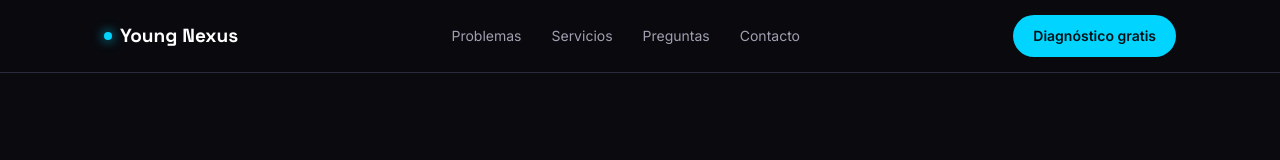
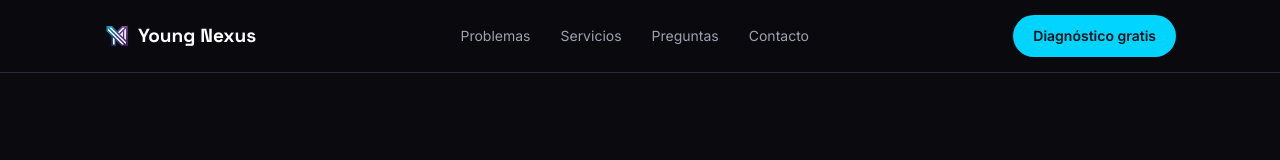
Before and after one commit to youngnexuscontacto-hub/young-nexus-landing, a plain HTML site: page index.html in a window 1280 px wide. Shown: the top 160 px of the page. Drawn offline with Linux system fonts and the light colour scheme.

Commit message:
Reemplaza el punto decorativo por el logo en la barra de navegacion
Sustituye el span decorativo por el monograma de marca, alineando la
navegacion con la identidad usada en redes, documentos y previsualizacion.

```diff
--- a/index.html
+++ b/index.html
@@ -45,7 +45,7 @@
   nav{position:sticky; top:0; z-index:50; background:rgba(10,10,15,0.88); backdrop-filter:blur(10px); border-bottom:1px solid var(--line);}
   nav .wrap{display:flex; align-items:center; justify-content:space-between; height:72px;}
   .logo{font-family:'Space Grotesk'; font-weight:700; font-size:19px; display:flex; align-items:center; gap:8px;}
-  .logo-dot{width:8px; height:8px; border-radius:50%; background:var(--electric); box-shadow:0 0 12px var(--electric);}
+    .logo-img{height:26px; width:auto; display:block;}
   .nav-links{display:flex; gap:30px; font-size:14px; color:var(--text-dim);}
   .nav-links a:hover{color:var(--text);}
   .nav-cta{background:var(--electric); color:#001217; padding:10px 20px; border-radius:999px; font-size:14px; font-weight:600; transition:transform .15s ease;}
@@ -164,7 +164,7 @@
 
 <nav>
   <div class="wrap">
-    <div class="logo"><span class="logo-dot"></span>Young Nexus</div>
+    <div class="logo"><img src="/apple-touch-icon.png" alt="Young Nexus" class="logo-img">Young Nexus</div>
     <div class="nav-links">
       <a href="#problema">Problemas</a>
       <a href="#servicios">Servicios</a>
```
